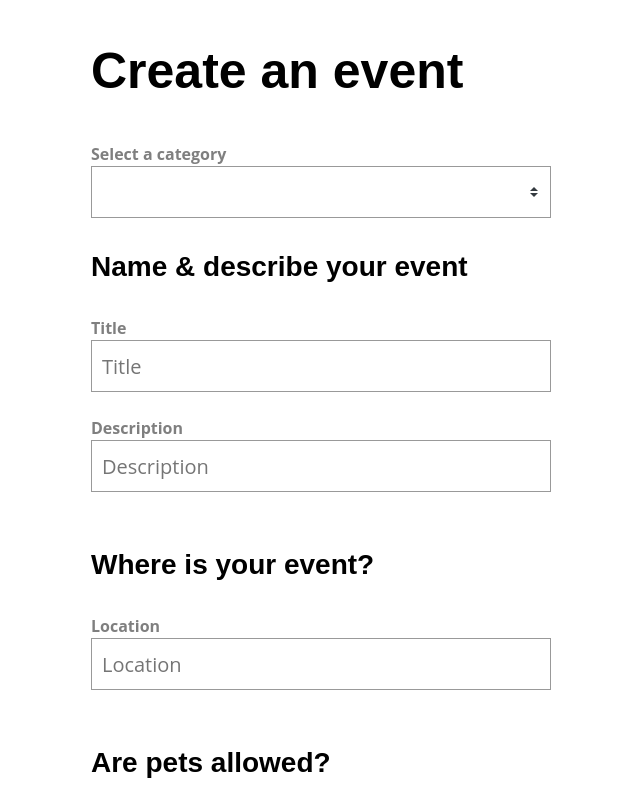
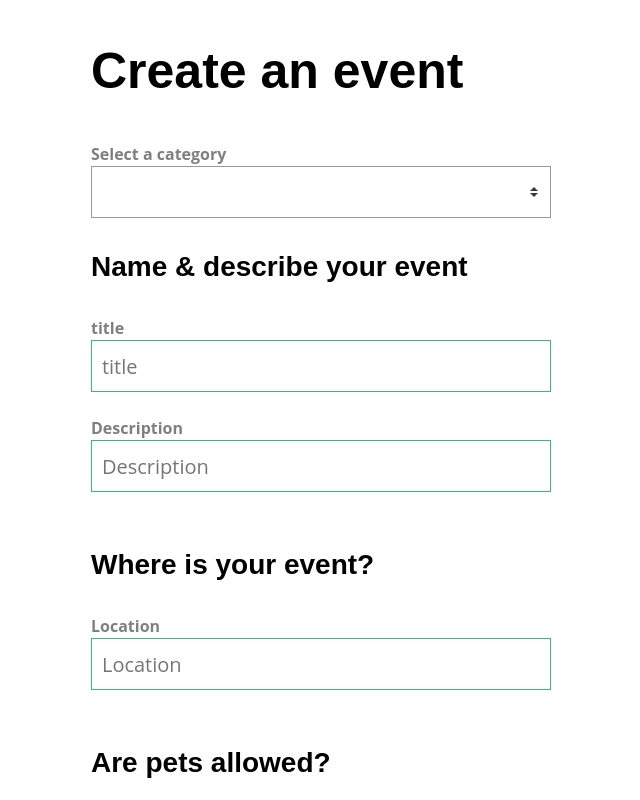
Before and after one commit to Code-Pop/Vue-3-Forms, a Vue app: page / in a window 1280 px wide. Shown: the top 800 px of the page, without its empty margins (339-979 px from the left). Built offline with nearby package versions, Linux system fonts and the light colour scheme.

Commit message:
update classes and form

```diff
--- a/src/App.vue
+++ b/src/App.vue
@@ -1,19 +1,14 @@
 <template>
   <div id="app">
     <SimpleForm />
-
-    <hr>
-
-    <ComponentsForm />
   </div>
 </template>
 
 <script>
 import SimpleForm from '@/views/SimpleForm'
-import ComponentsForm from '@/views/ComponentsForm'
 
 export default {
-  components: { SimpleForm, ComponentsForm }
+  components: { SimpleForm }
 }
 </script>
 
@@ -201,6 +196,7 @@ textarea {
 [type="search"]::-webkit-search-decoration {
   -webkit-appearance: none;
 }
+input,
 [type="text"],
 [type="number"],
 [type="search"],
@@ -210,6 +206,7 @@ textarea {
   padding: 0 10px;
   font-size: 20px;
 }
+input,
 [type="text"]:focus,
 [type="number"]:focus,
 [type="search"]:focus,
--- a/src/views/SimpleForm.vue
+++ b/src/views/SimpleForm.vue
@@ -15,13 +15,10 @@
 
       <h3>Name & describe your event</h3>
 
-      <label>Title</label>
-      <input
+      <BaseInput
         v-model="event.title"
-        type="text"
-        placeholder="Title"
-        class="field"
-      >
+        label="title"
+      />
 
       <label>Description</label>
       <input
```
